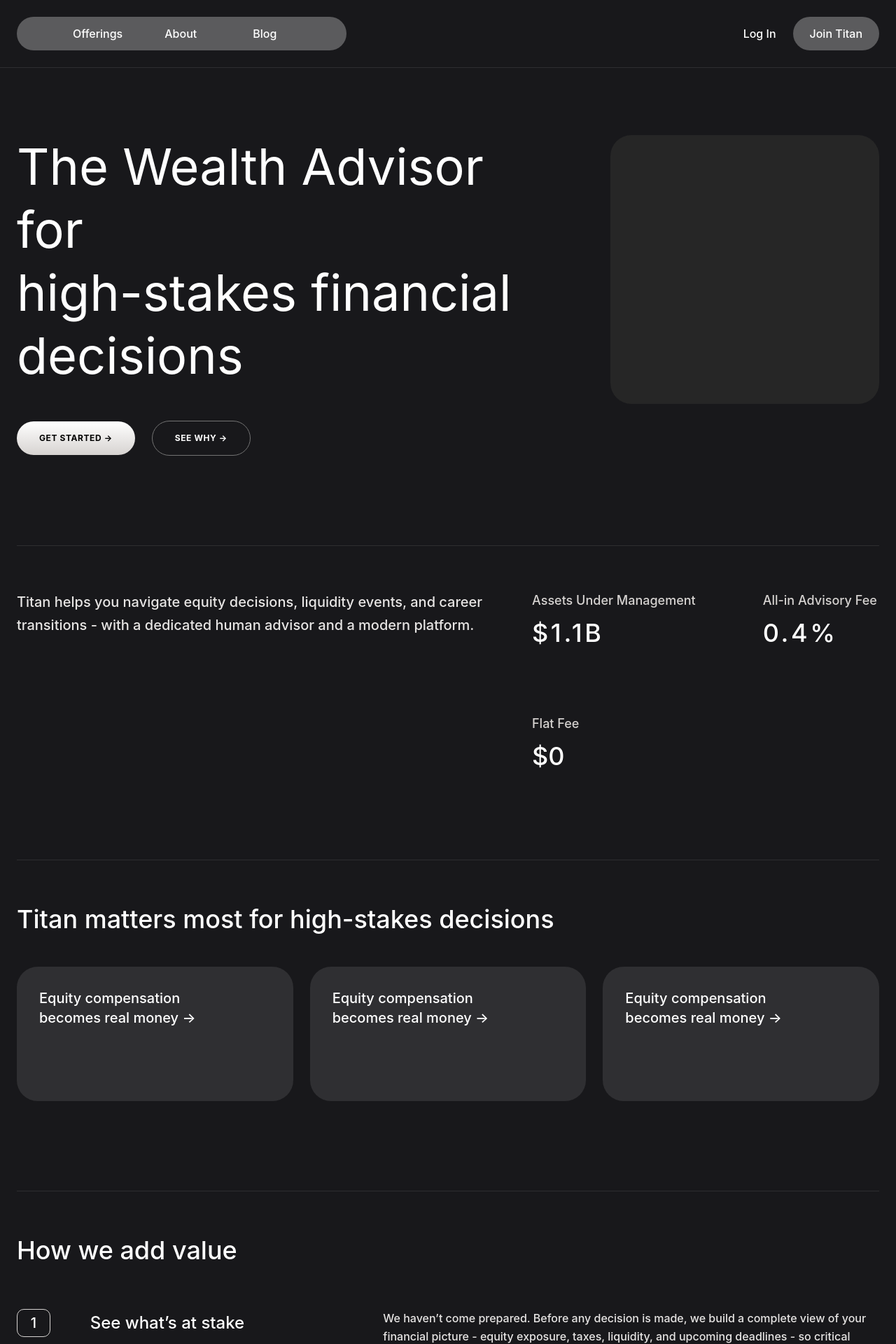
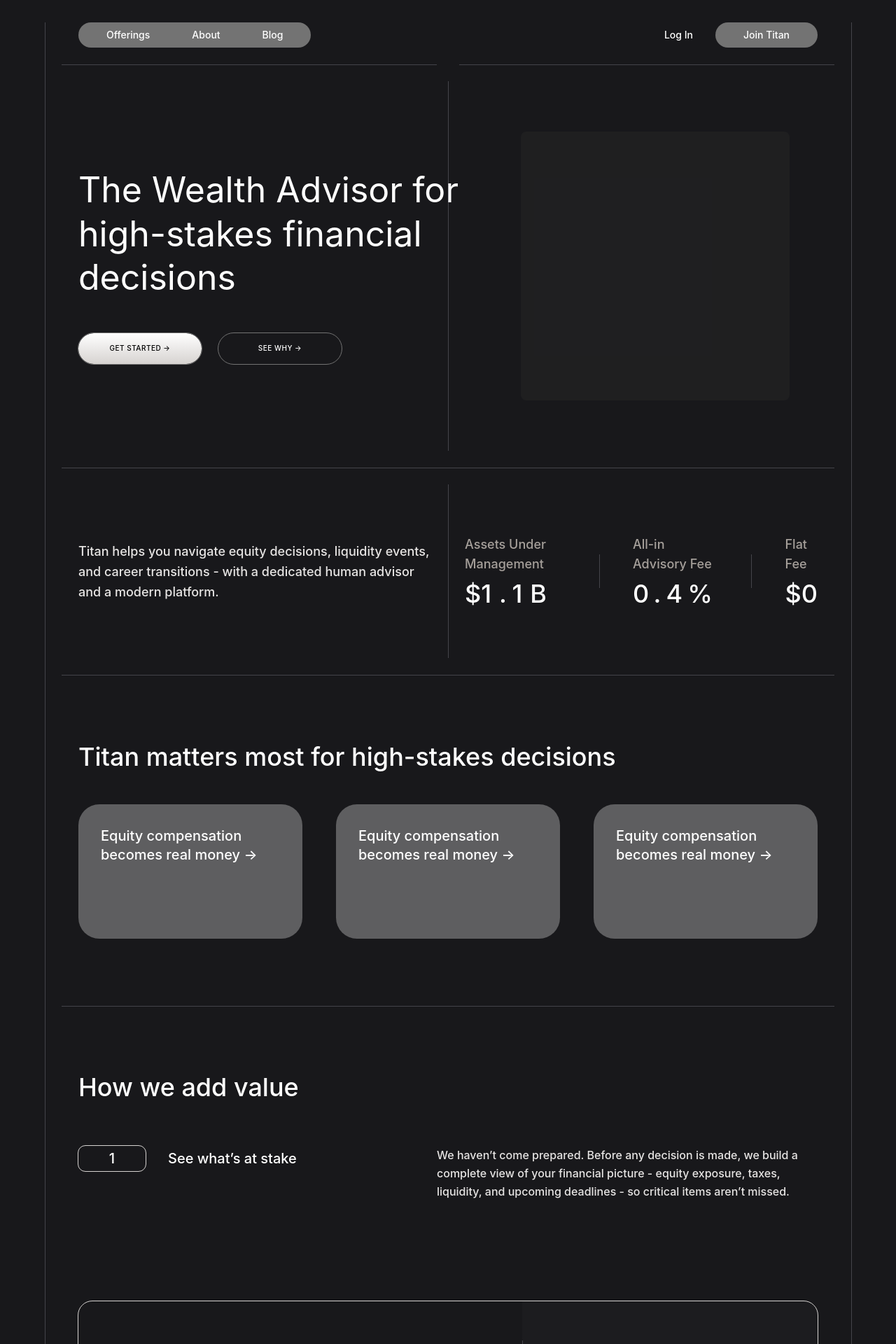
Before and after one commit to Devexhhh/SilvX-v1, a React (Vite) app: page / in a window 1280 px wide. Shown: the top 1920 px of the page at 70% size. Built offline with nearby package versions, Linux system fonts and the light colour scheme.

Commit message:
altered Hero

```diff
--- a/src/components/Hero.tsx
+++ b/src/components/Hero.tsx
@@ -1,79 +1,125 @@
 import React from 'react';
+
+// --- Decorative Line Components ---
+// These ensure the lines never touch the edges or intersect.
+// The mx-6 and my-6 create the "disconnected" gaps.
+const HorizontalLine = () => (
+    <div className="h-[0.2px] w-full px-6 py-0">
+        <div className="h-full w-full bg-zinc-500/50" />
+    </div>
+);
+
+const SplitHorizontalLine = () => (
+    <div className="flex items-center gap-8 px-6 w-full h-[0.2px]">
+        <div className="h-full flex-1 bg-zinc-500/50" />
+        <div className="h-full flex-1 bg-zinc-500/50" />
+    </div>
+);
+
+const VerticalLine = () => (
+    <div className="w-[0.2px] h-full py-6">
+        <div className="w-full h-full bg-zinc-500/50" />
+    </div>
+);
 
 export default function Hero() {
     return (
-        // Replaced fixed 1920x2013 dimensions with full width and responsive minimum height
-        <div className="min-h-screen w-full bg-zinc-900 text-white selection:bg-neutral-700">
+        <div className="min-h-screen w-full bg-zinc-900 text-white overflow-hidden py-8">
+            {/* Main Wrapper Container */}
+            <div className="relative max-w-6xl mx-auto min-h-screen flex flex-col">
 
-            {/* Navigation Layer */}
-            <header className="flex items-center justify-between px-6 py-6 max-w-[1400px] mx-auto border-b border-neutral-600/40">
-                <nav className="hidden md:flex items-center gap-15 bg-zinc-100/30 px-20 py-3 rounded-full">
-                    <a href="#offerings" className="text-base font-medium hover:text-stone-300 transition-colors">Offerings</a>
-                    <a href="#about" className="text-base font-medium hover:text-stone-300 transition-colors">About</a>
-                    <a href="#blog" className="text-base font-medium hover:text-stone-300 transition-colors px-5">Blog</a>
+                {/* The Outer Disconnected Vertical Lines */}
+                {/* top-8 and bottom-8 ensure they don't touch the top/bottom of the screen */}
+                <div className="absolute left-0 top-0 bottom-0 w-[0.2px] bg-zinc-500/50" aria-hidden="true" />
+                <div className="absolute right-0 top-0 bottom-0 w-[0.2px] bg-zinc-500/50" aria-hidden="true" />
+
+                {/* --- NAVBAR --- */}
+                <header className="flex items-center justify-between px-12 py-6 h-15">
+                    <nav className="hidden md:flex items-center justify-center gap-15 bg-neutral-500 rounded-[30px] px-10 py-2 mb-6">
+                        <a href="#offerings" className="text-sm font-medium hover:text-stone-300">Offerings</a>
+                        <a href="#about" className="text-sm font-medium hover:text-stone-300">About</a>
+                        <a href="#blog" className="text-sm font-medium hover:text-stone-300">Blog</a>
                     </nav>
-
-                <div className="flex items-center gap-6 ml-auto">
-                    <button className="text-base font-medium hover:text-stone-300 transition-colors">Log In</button>
-                    <button className="bg-zinc-100/30 px-6 py-3 rounded-full text-base font-medium">
+                    <div className="flex items-center gap-8 ml-auto mb-6">
+                        <button className="text-sm font-medium hover:text-stone-300">Log In</button>
+                        <button className="bg-neutral-500 rounded-[30px] px-10 py-2 text-sm font-medium hover:bg-neutral-400 cursor-pointer">
                             Join Titan
                         </button>
                     </div>
                 </header>
 
-            {/* Main Content Area */}
-            <main className="max-w-[1400px] mx-auto px-6 pt-24 pb-32 space-y-32">
+                {/* Recreating the specific split horizontal line from your Figma design */}
+                <SplitHorizontalLine />
 
-                {/* 1. Hero Section */}
-                <section className="flex flex-col xl:flex-row justify-between items-start gap-16 relative">
-                    <div className="max-w-3xl space-y-12">
-                        <h1 className="text-5xl md:text-7xl font-normal leading-tight">
+                {/* --- HERO SECTION --- */}
+                <section className="flex flex-col xl:flex-row relative px-12 py-24 gap-12">
+                    <div className="flex-1 flex flex-col justify-center space-y-12">
+                        <h1 className="text-5xl md:text-[50px] font-normal leading-tight">
                             The Wealth Advisor for <br className="hidden md:block" />
                             high-stakes financial <br className="hidden md:block" />
                             decisions
                         </h1>
                         <div className="flex flex-wrap items-center gap-6">
-                            <button className="bg-gradient-to-b from-white to-stone-300 text-black px-8 py-4 rounded-full text-xs font-bold tracking-wider hover:opacity-90 transition-opacity">
+                            <button className="bg-linear-to-b from-white to-stone-300 text-black w-44 h-11 rounded-[35px] text-[10px] font-medium tracking-wider outline outline-neutral-500 hover:opacity-90 transition-opacity">
                                 GET STARTED &rarr;
                             </button>
-                            <button className="border border-neutral-500 text-white px-8 py-4 rounded-full text-xs font-bold tracking-wider hover:bg-white/10 transition-colors">
+                            <button className="outline-[0.5px] outline-neutral-500 text-white w-44 h-11 rounded-[35px] text-[10px] font-medium tracking-wider hover:bg-white/5 transition-colors">
                                 SEE WHY &rarr;
                             </button>
                         </div>
                     </div>
-                    {/* Placeholder for the empty absolute div from Figma */}
-                    <div className="w-full xl:w-96 h-96 bg-neutral-800 rounded-[30px]" aria-label="Hero graphic placeholder" />
+                    <div className="hidden xl:block absolute left-1/2 top-0 bottom-0">
+                        <VerticalLine />
+                    </div>
+                    <div className="w-full mr-10 xl:w-96 h-96 bg-neutral-800/50 rounded-lg" />
                 </section>
 
-                {/* 2. Sub-Hero & Stats */}
-                <section className="border-t border-neutral-600/40 pt-16">
-                    <div className="flex flex-col xl:flex-row justify-between gap-16">
-                        <p className="text-lg md:text-xl font-medium text-stone-200 max-w-2xl leading-relaxed">
-                            Titan helps you navigate equity decisions, liquidity events, and career transitions - with a dedicated human advisor and a modern platform.
+                <HorizontalLine />
+
+                {/* --- STATS SECTION --- */}
+                <section className="flex flex-col xl:flex-row px-12 py-24 gap-12 relative">
+                    <div className="flex-1 flex items-center">
+                        <p className="text-lg font-medium leading-relaxed max-w-xl text-stone-200">
+                            Titan helps you navigate equity decisions, liquidity events, and career
+                            transitions - with a dedicated human advisor and a modern platform.
                         </p>
-                        <div className="flex flex-wrap gap-12 xl:gap-24">
-                            <div>
-                                <p className="text-stone-300 text-lg font-medium mb-3">Assets Under Management</p>
-                                <p className="text-4xl font-medium tracking-widest">$1.1B</p>
                     </div>
-                            <div>
-                                <p className="text-stone-300 text-lg font-medium mb-3">All-in Advisory Fee</p>
-                                <p className="text-4xl font-medium tracking-widest">0.4%</p>
+
+                    {/* Inner disconnected vertical line for larger screens */}
+                    <div className="hidden xl:block absolute left-1/2 top-0 bottom-0">
+                        <VerticalLine />
                     </div>
-                            <div>
-                                <p className="text-stone-300 text-lg font-medium mb-3">Flat Fee</p>
+
+                    <div className="flex-1 flex flex-wrap md:flex-nowrap gap-12 items-center justify-between">
+                        <div className="flex flex-col">
+                            <p className="text-stone-400 text-lg font-medium mb-2">Assets Under Management</p>
+                            <p className="text-4xl font-medium tracking-[10.8px]"><span className="tracking-normal">$</span>1.1B</p>
+                        </div>
+
+                        <div className="hidden md:block h-24"><VerticalLine /></div>
+
+                        <div className="flex flex-col">
+                            <p className="text-stone-400 text-lg font-medium mb-2">All-in Advisory Fee</p>
+                            <p className="text-4xl font-medium tracking-[7.2px]">0.4%</p>
+                        </div>
+
+                        <div className="hidden md:block h-24"><VerticalLine /></div>
+
+                        <div className="flex flex-col">
+                            <p className="text-stone-400 text-lg font-medium mb-2">Flat Fee</p>
                             <p className="text-4xl font-medium">$0</p>
-                            </div>
                         </div>
                     </div>
                 </section>
 
-                {/* 3. Cards Section */}
-                <section className="space-y-12 border-t border-neutral-600/40 pt-16">
+                <HorizontalLine />
+
+                {/* --- CARDS SECTION --- */}
+                <section className="px-12 py-24 space-y-12 relative">
                     <h2 className="text-4xl font-medium">Titan matters most for high-stakes decisions</h2>
-                    <div className="grid grid-cols-1 md:grid-cols-2 lg:grid-cols-3 gap-6">
+                    <div className="grid grid-cols-1 md:grid-cols-3 gap-12">
                         {[1, 2, 3].map((item) => (
-                            <div key={item} className="bg-white/10 hover:bg-white/15 transition-colors h-48 rounded-[30px] p-8 flex items-start cursor-pointer">
+                            <div key={item} className="bg-white/30 rounded-[30px] h-48 p-8 flex flex-col justify-start hover:bg-white/40 transition-colors cursor-pointer">
                                 <h3 className="text-xl font-medium leading-snug">
                                     Equity compensation <br /> becomes real money &rarr;
                                 </h3>
@@ -82,43 +128,51 @@
                     </div>
                 </section>
 
-                {/* 4. Value Add Section */}
-                <section className="space-y-16 border-t border-neutral-600/40 pt-16">
+                <HorizontalLine />
+
+                {/* --- VALUE ADD SECTION --- */}
+                <section className="px-12 py-24 space-y-16">
                     <h2 className="text-4xl font-medium">How we add value</h2>
-                    <div className="grid grid-cols-1 md:grid-cols-12 gap-6 items-start border-b border-neutral-600/40 pb-16">
-                        <div className="md:col-span-1">
-                            <span className="flex items-center justify-center w-12 h-10 border border-stone-300 rounded-[10px] text-xl font-medium">
-                                1
-                            </span>
+                    <div className="flex flex-col md:flex-row gap-8 items-start">
+                        <div className="w-24 h-9 flex items-center justify-center rounded-[10px] outline outline-[0.2px] outline-stone-300">
+                            <span className="text-xl font-medium">1</span>
                         </div>
-                        <div className="md:col-span-4">
-                            <h3 className="text-2xl font-medium mt-1">See what’s at stake</h3>
+                        <div className="md:w-1/3">
+                            <h3 className="text-xl font-medium mt-1">See what’s at stake</h3>
                         </div>
-                        <div className="md:col-span-7">
-                            <p className="text-base text-stone-200 leading-relaxed font-medium">
+                        <div className="md:w-1/2">
+                            <p className="text-base font-medium leading-relaxed text-stone-200">
                                 We haven’t come prepared. Before any decision is made, we build a
-                                complete view of your financial picture - equity exposure, taxes,
-                                liquidity, and upcoming deadlines - so critical items aren’t missed.
+                                complete view of your financial picture - equity exposure,
+                                taxes, liquidity, and upcoming deadlines - so critical items
+                                aren’t missed.
                             </p>
                         </div>
                     </div>
                 </section>
 
-                {/* 5. Bottom CTA Section */}
-                <section className="border border-stone-300/30 rounded-[20px] p-12 md:p-24 flex flex-col md:flex-row items-center justify-between gap-12 bg-zinc-800/20">
-                    <div className="space-y-12 max-w-xl">
-                        <h2 className="text-4xl md:text-5xl font-medium leading-tight">
-                            Get tactical guidance from a <br className="hidden md:block" /> Titan advisor
+                {/* --- CTA SECTION --- */}
+                <div className="px-12 pb-24 pt-12">
+                    <section className="w-full rounded-[20px] outline outline-[0.2px] outline-stone-300 overflow-hidden flex flex-col md:flex-row relative">
+                        <div className="flex-1 p-16 md:p-24 space-y-16 flex flex-col justify-center">
+                            <h2 className="text-4xl font-medium leading-tight">
+                                Get tactical guidance from a <br className="hidden lg:block" /> Titan advisor
                             </h2>
-                        <button className="bg-gradient-to-b from-white to-stone-300 text-black px-8 py-4 rounded-full text-xs font-bold tracking-wider hover:opacity-90 transition-opacity">
+                            <button className="bg-gradient-to-b from-white to-stone-300 text-black w-44 h-11 rounded-[35px] text-[10px] font-medium tracking-wider outline outline-1 outline-neutral-500 hover:opacity-90 transition-opacity">
                                 TALK TO AN ADVISOR &rarr;
                             </button>
                         </div>
-                    {/* Placeholder for the empty graphic block */}
-                    <div className="w-full md:w-72 h-72 bg-neutral-800 rounded-3xl" aria-label="CTA graphic placeholder" />
+
+                        {/* Inner Disconnected Line for CTA */}
+                        <div className="hidden md:block absolute left-[60%] top-8 bottom-8">
+                            <VerticalLine />
+                        </div>
+
+                        <div className="hidden md:block w-[40%] bg-zinc-800/30"></div>
                     </section>
+                </div>
 
-            </main>
+            </div>
         </div>
     );
 }
```
Lines whose indentation alone changed are shown as unchanged.
